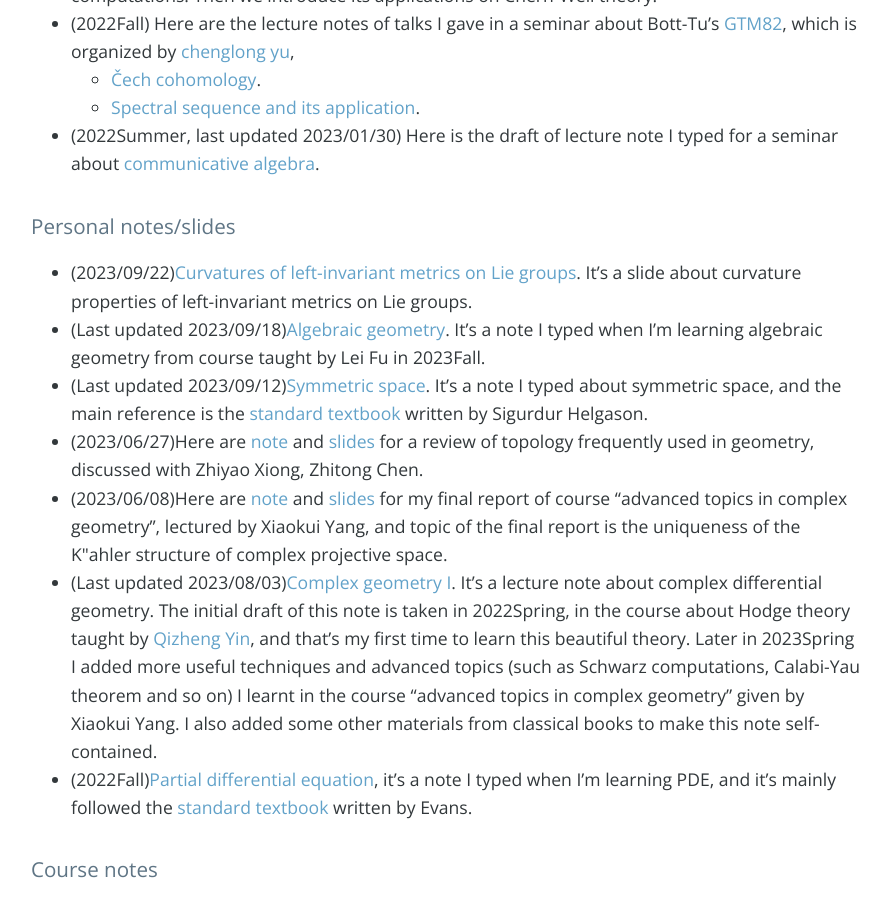
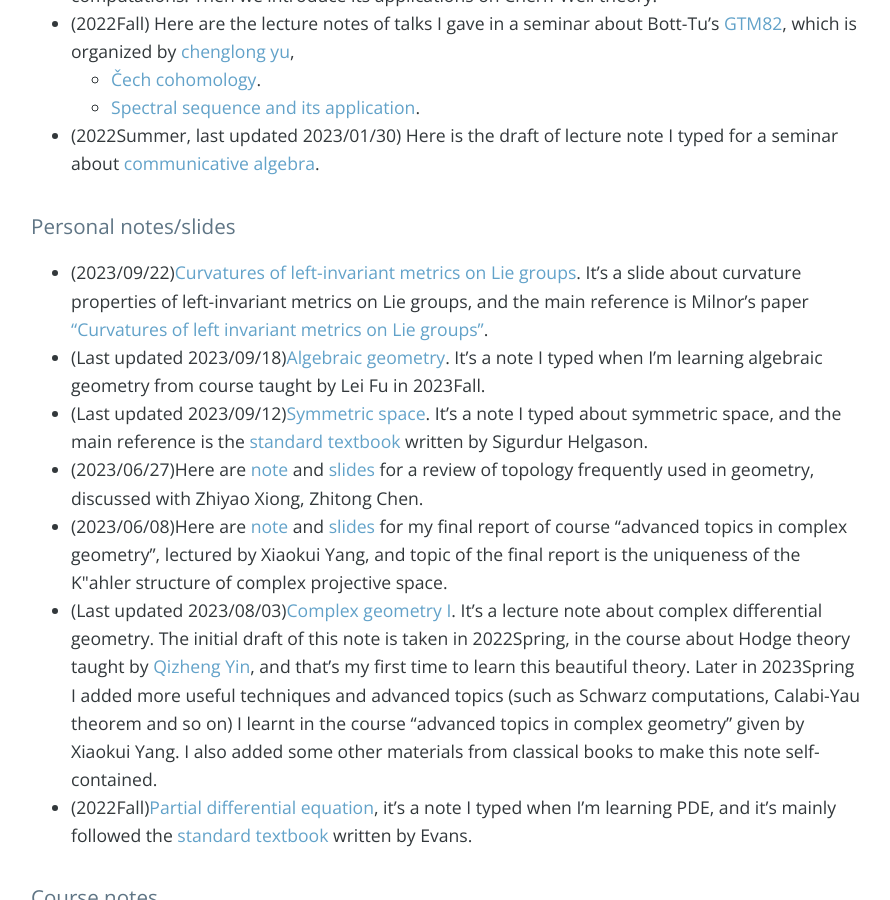
Before and after one commit to bowenl-math/bowenl-math.github.io, a Jekyll site: the page built from index.md, in a window 1280 px wide and 900 px high, scrolled down 821 px. Shown: the whole window, without its empty margins (193-1083 px from the left). Built offline with Jekyll 4.4.1, drawn with Linux system fonts in a browser that asks for light colours; nearby versions of some CDN libraries; our own code applies the rules of GitHub Pages for plain Markdown files; the list of posts is cut into pages by our own code; comment, search, counter and statistics services are not loaded.

Commit message:
Update index.md

```diff
--- a/index.md
+++ b/index.md
@@ -16,7 +16,7 @@ Here is my email: liubw22 [at] mails.tsinghua.edu.cn. Please contact me if you f
 
 
 ### Personal notes/slides
-* (2023/09/22)[Curvatures of left-invariant metrics on Lie groups](notes/personal notes/Curvature_of_metrics_on_Lie_group). It's a slide about curvature properties of left-invariant metrics on Lie groups.
+* (2023/09/22)[Curvatures of left-invariant metrics on Lie groups](notes/personal notes/Curvature_of_metrics_on_Lie_group). It's a slide about curvature properties of left-invariant metrics on Lie groups, and the main reference is Milnor's paper ["Curvatures of left invariant metrics on Lie groups"](https://mathscinet.ams.org/mathscinet/article?mr=0425012).
 * (Last updated 2023/09/18)[Algebraic geometry](notes/2023Fall/algebraic_geometry.pdf). It's a note I typed when I'm learning algebraic geometry from course taught by Lei Fu in 2023Fall.
 * (Last updated 2023/09/12)[Symmetric space](notes/personal notes/Symmetric_space/note.pdf). It's a note I typed about symmetric space, and the main reference is the [standard textbook](https://books.google.com.hk/books/about/Differential_Geometry_Lie_Groups_and_Sym.html?id=DWGvsa6bcuMC&redir_esc=y) written by Sigurdur Helgason.
 * (2023/06/27)Here are [note](notes/personal notes/Review_of_topology/note.pdf) and [slides](notes/personal notes/Review_of_topology/slides.pdf) for a review of topology frequently used in geometry, discussed with Zhiyao Xiong, Zhitong Chen.
```
